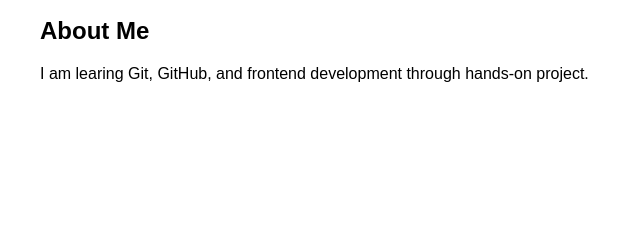
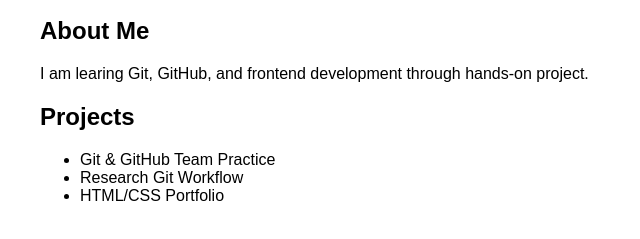
Before and after one commit to allieufatorma/html-css-portfolio, a plain HTML site: page index.html in a window 1280 px wide. Shown: the part 119-358 px from the top of the page, without its empty margins (0-640 px from the left). Drawn offline with Linux system fonts and the light colour scheme.

Commit message:
Add project section (#1)

```diff
--- a/index.html
+++ b/index.html
@@ -18,5 +18,14 @@
 	frontend development through hands-on
 	project.</p>
 	</section>
+	<section>
+		<h2>Projects</h2>
+		<ul>
+		<li>Git & GitHub Team Practice</li>
+		<li>Research Git Workflow</li>
+		<li>HTML/CSS Portfolio</li>
+		</ul>
+
+	</section>
 </body>
 </html>
```
